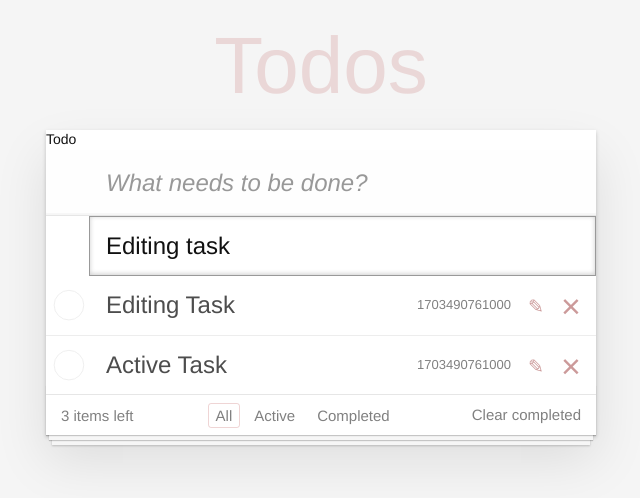
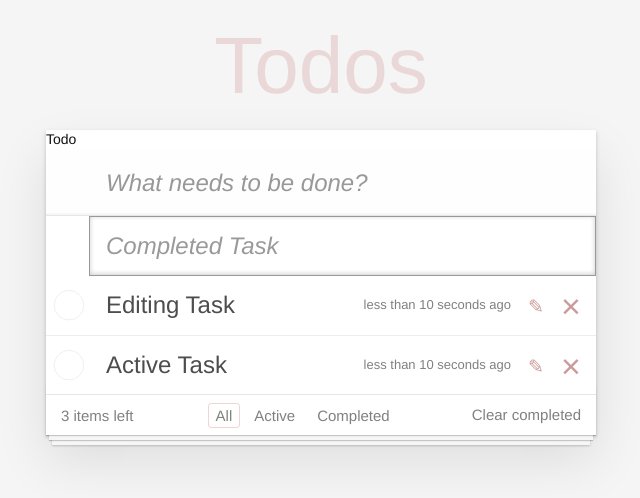
Before and after one commit to E-Korsakova/ToDo-App, a React (Create React App) app: page / in a window 1280 px wide. Both pictures are taken after a click on the button 855 px from the left and 246 px from the top of the page. Shown: the top 498 px of the page, without its empty margins (319-959 px from the left). Built offline with nearby package versions, Linux system fonts and the light colour scheme.

Commit message:
+редактирование тасков, +вывод времени создания

```diff
--- a/package.json
+++ b/package.json
@@ -7,6 +7,7 @@
     "@testing-library/react": "^13.4.0",
     "@testing-library/user-event": "^13.5.0",
     "date-fns": "^3.0.6",
+    "prop-types": "^15.8.1",
     "react": "^18.2.0",
     "react-dom": "^18.2.0",
     "react-scripts": "5.0.1",
--- a/src/components/App/App.jsx
+++ b/src/components/App/App.jsx
@@ -5,8 +5,6 @@ import Main from '../Main';
 import './app.css';
 
 export default class App extends Component {
-
-    maxId = 100;
 
     state = {
         todoData: [
@@ -60,6 +58,22 @@ export default class App extends Component {
                 todoData: newArr
             }
         })
+    }
+
+    editTask = (newDescription, id) => {
+
+        this.setState(({todoData}) => {
+
+            const index = todoData.findIndex((el) => el.id === id);
+            const oldTask = todoData[index];
+            const newTask = {...oldTask, description: newDescription}
+
+            return {
+                todoData: todoData.with(index, newTask)
+            }
+        });
+
+        this.onTaskEditing(id);
     }
 
     toggleProp(arr, id, propName) {
@@ -129,7 +143,6 @@ export default class App extends Component {
         const {todoData, filters} = this.state;
         const selectTodos = this.filter();
         const activeTaskCount = todoData.filter((el) => !el.completed).length;
-
         return (
             <section className='todoapp'>
                 <Header />
@@ -140,6 +153,7 @@ export default class App extends Component {
                 onDeleted={this.deleteTask}
                 onTaskCompleted={this.onTaskCompleted}
                 onTaskEditing={this.onTaskEditing}
+                onSubmitEditing={this.editTask}
                 onFilterTasks={this.onFilterTasks}
                 onClearCompleted={this.clearCompleted}/>
             </section>
--- a/src/components/Main/Main.jsx
+++ b/src/components/Main/Main.jsx
@@ -6,14 +6,16 @@ import './main.css';
 export default function Main(props) {
 
     const {todos, filters, count, onDeleted, onTaskCompleted,
-        onTaskEditing, onFilterTasks, onClearCompleted} = props;
+        onTaskEditing, onFilterTasks, onClearCompleted,
+        onSubmitEditing } = props;
 
     return (
         <section className='main'>
             <TaskList todos={ todos }
             onDeleted={ onDeleted }
             onTaskCompleted={onTaskCompleted}
-            onTaskEditing={onTaskEditing}/>
+            onTaskEditing={onTaskEditing}
+            onSubmitEditing={onSubmitEditing}/>
             <Footer count={count}
             filters={filters}
             onFilterTasks={onFilterTasks}
--- a/src/components/Task/Task.jsx
+++ b/src/components/Task/Task.jsx
@@ -5,16 +5,31 @@ import './task.css';
 
 export default class Task extends Component {
 
+    state = {
+        newDescription: ''
+    }
+
+    onEditInputChange = (e) => {
+        this.setState(({newDescription: e.target.value}));
+    }
+
     render() {
         const { description, created, onDeleted,
                 onTaskCompleted, onTaskEditing,
+                onSubmitEditing, id,
                 completed, editing } = this.props;
 
         let classNames = 'active'
         const Edit = () => {
             if (editing) {
                 return (
-                    <input type="text" className="edit" defaultValue="Editing task" />
+                    <form onSubmit={() => onSubmitEditing(this.state.newDescription, id)}>
+                        <input type="text" className="edit" autoFocus
+                        placeholder={description}
+                        value={this.state.newDescription}
+                        onChange={this.onEditInputChange}
+                    />
+                    </form>
                 );
             }
             return;
@@ -28,10 +43,7 @@ export default class Task extends Component {
             classNames = 'editing ';
         }
 
-        //const timeOfCreate = ('0' + created.getDate()).slice(-2) + '.' + ('0' + (created.getMonth() + 1)).slice(-2) + '.' + created.getFullYear();
-
-        //const time = formatDistanceToNow(new Date(created), {includeSeconds: true})
-        //console.log(timeOfCreate);
+        const date = formatDistanceToNow(new Date(created), {includeSeconds: true, addSuffix: true})
 
         return (
             <li className={classNames}>
@@ -40,7 +52,7 @@ export default class Task extends Component {
                     onClick={onTaskCompleted}/>
                     <label>
                         <span className="description">{description}</span>
-                        <span className="created">{created}</span>
+                        <span className="created">{date}</span>
                     </label>
                     <button className="icon icon-edit"
                     onClick={onTaskEditing}></button>
--- a/src/components/TaskList/TaskList.jsx
+++ b/src/components/TaskList/TaskList.jsx
@@ -2,13 +2,15 @@ import React from 'react';
 import Task from '../Task/Task';
 import './task-list.css';
 
-export default function TaskList({todos, onDeleted, onTaskCompleted, onTaskEditing}) {
+export default function TaskList(props) {
+    const {todos, onDeleted, onTaskCompleted, onTaskEditing, onSubmitEditing} = props;
     const elements = todos.map((task) => {
         return (
-            <Task key={task.id} { ...task}
+            <Task key={task.id} {...task}
             onDeleted={() => onDeleted(task.id)}
             onTaskCompleted={() => onTaskCompleted(task.id)}
-            onTaskEditing={() => onTaskEditing(task.id)}/>
+            onTaskEditing={() => onTaskEditing(task.id)}
+            onSubmitEditing={onSubmitEditing}/>
         );
     });
 
```
Also changed, not shown: 1 other file (tests, documents, lock files or other folders).
